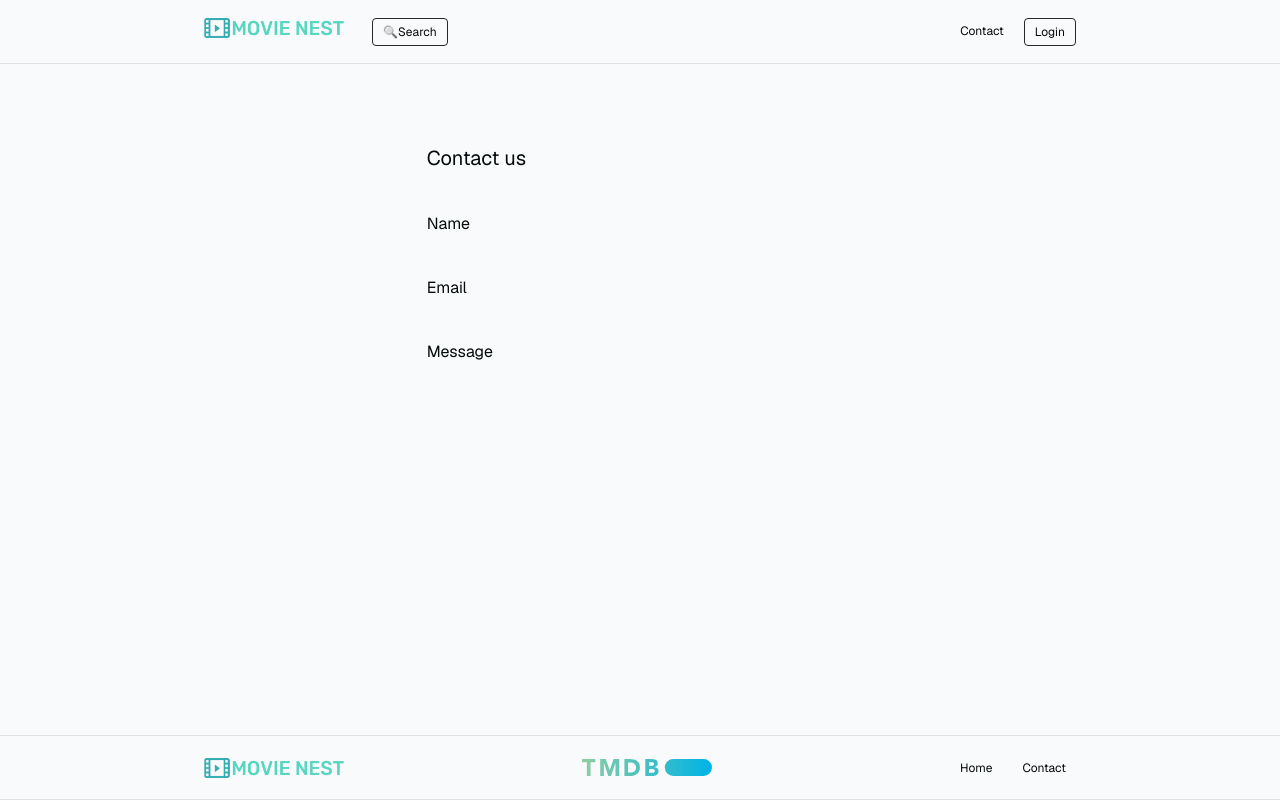
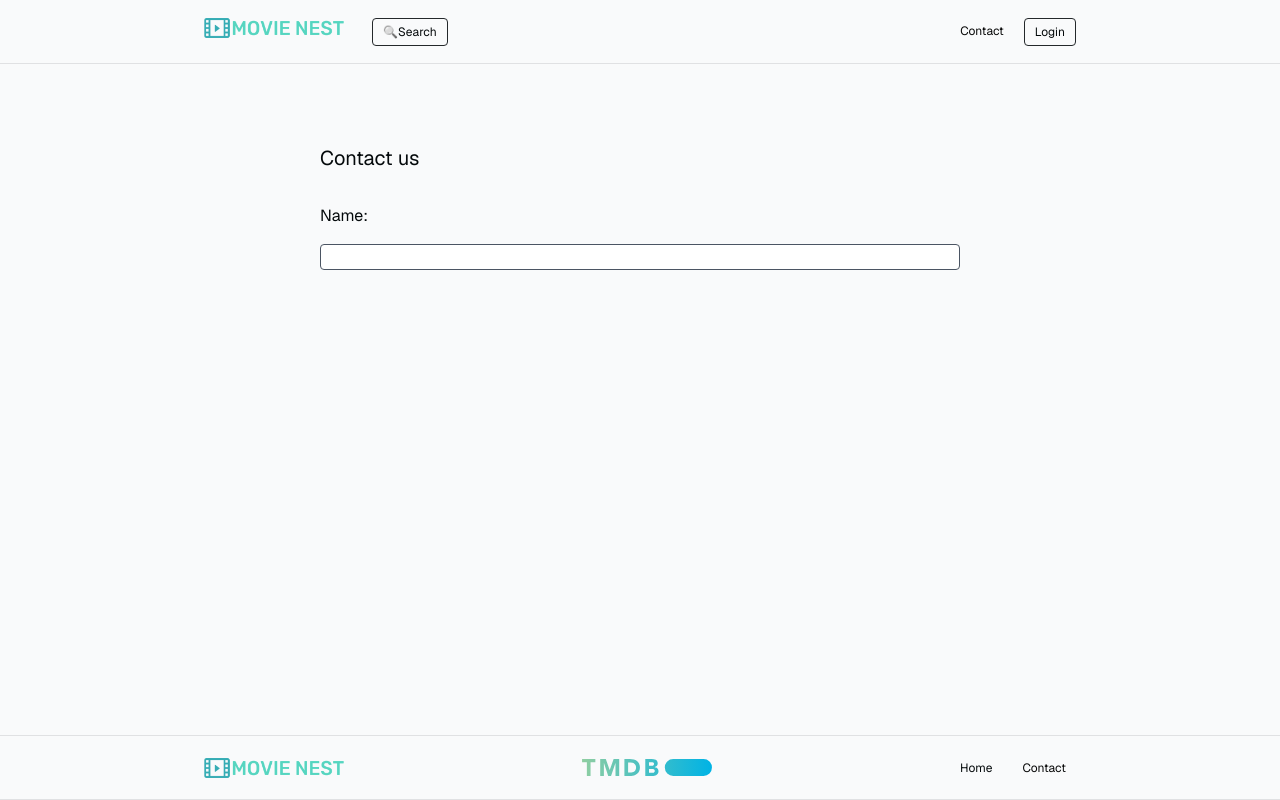
Before and after one commit to rakenduste-programmeerimine-2023/movie-nest, a Next.js app: page /contact in a window 1280 px wide. Built offline with nearby package versions, Linux system fonts and the light colour scheme; no server answers.

Commit message:
feat: contact page add name input

```diff
--- a/app/contact/page.jsx
+++ b/app/contact/page.jsx
@@ -1,7 +1,9 @@
 import HeaderButton from "@/components/HeaderButton";
 import Footer from "@/components/Footer";
 
-export default async function ContactPage() {
+import ContactForm from "@/components/ContactForm";
+
+export default function Home() {
   return (
     <div className="flex-1 w-full flex flex-col gap-20 items-center">
       <nav className="w-full flex justify-center border-b border-b-foreground/10 h-16">
@@ -9,16 +11,9 @@ export default async function ContactPage() {
           <HeaderButton />
         </div>
       </nav>
-
-      <div className="animate-in flex-1 w-1/3 flex flex-col gap-10 items-start">
-        <h1 className="text-xl">Contact us</h1>
-        <div className="flex flex-col gap-10 items-start">
-          <h4>Name</h4>
-          <h4>Email</h4>
-          <h4>Message</h4>
-        </div>
+      <div className="flex-1 w-full flex flex-col items-center">
+        <ContactForm />
       </div>
-
       <footer className="w-full border-t border-t-foreground/10">
         <div className="w-full flex justify-center border-b border-b-foreground/10 h-16">
           <div className="w-full max-w-4xl flex justify-between items-center p-3 text-sm">
--- /dev/null
+++ b/components/ContactForm.jsx
@@ -0,0 +1,19 @@
+"use client";
+
+const ContactForm = () => {
+  return (
+    <div className="page create w-1/2">
+      <h1 className="text-xl self-start pb-8">Contact us</h1>
+      <form className="flex flex-col gap-4">
+        <label htmlFor="name">Name:</label>
+        <input
+          className="text-black border border-gray-600 rounded"
+          type="text"
+          id="name"
+        />
+      </form>
+    </div>
+  );
+};
+
+export default ContactForm;
```
